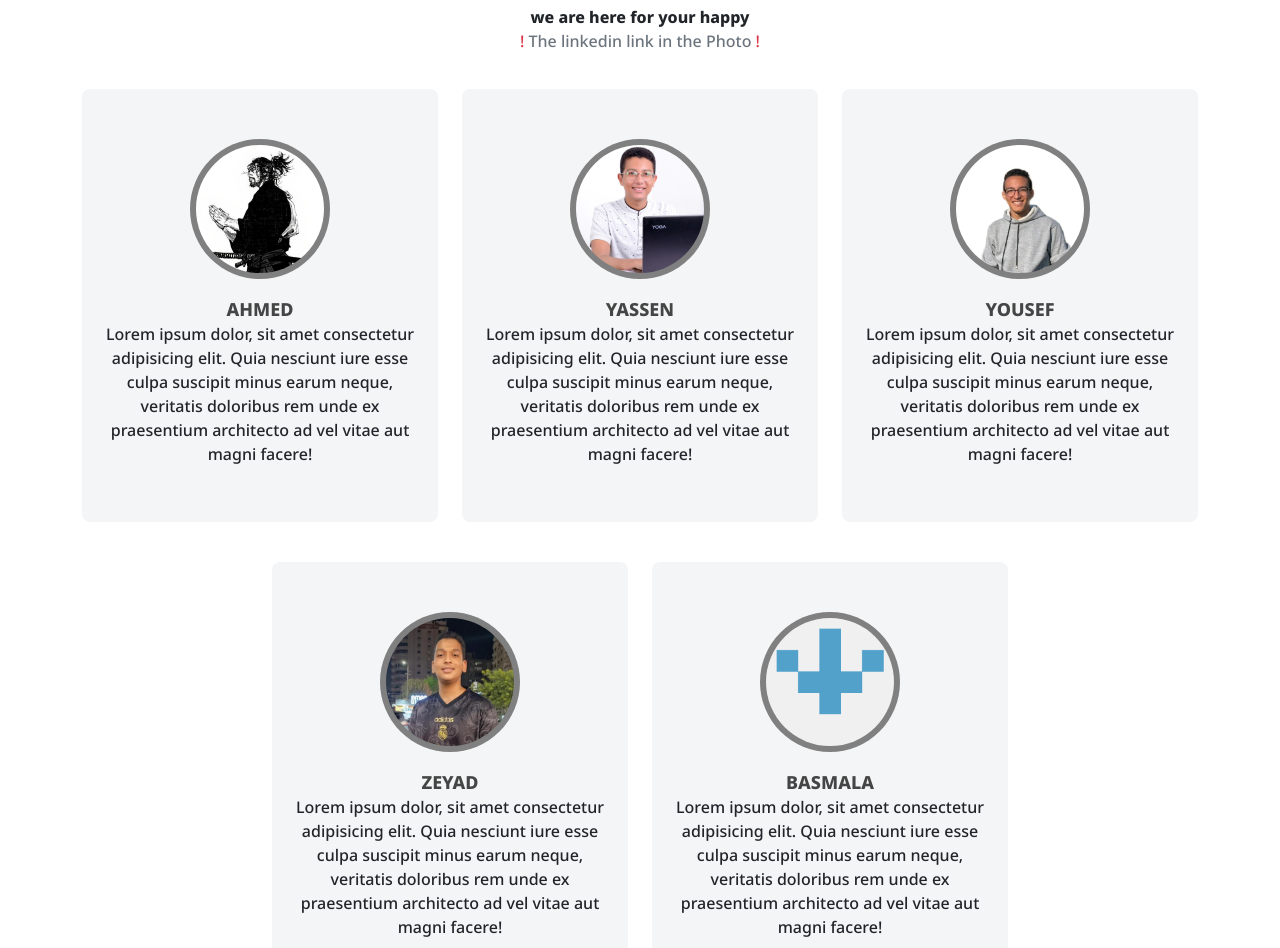
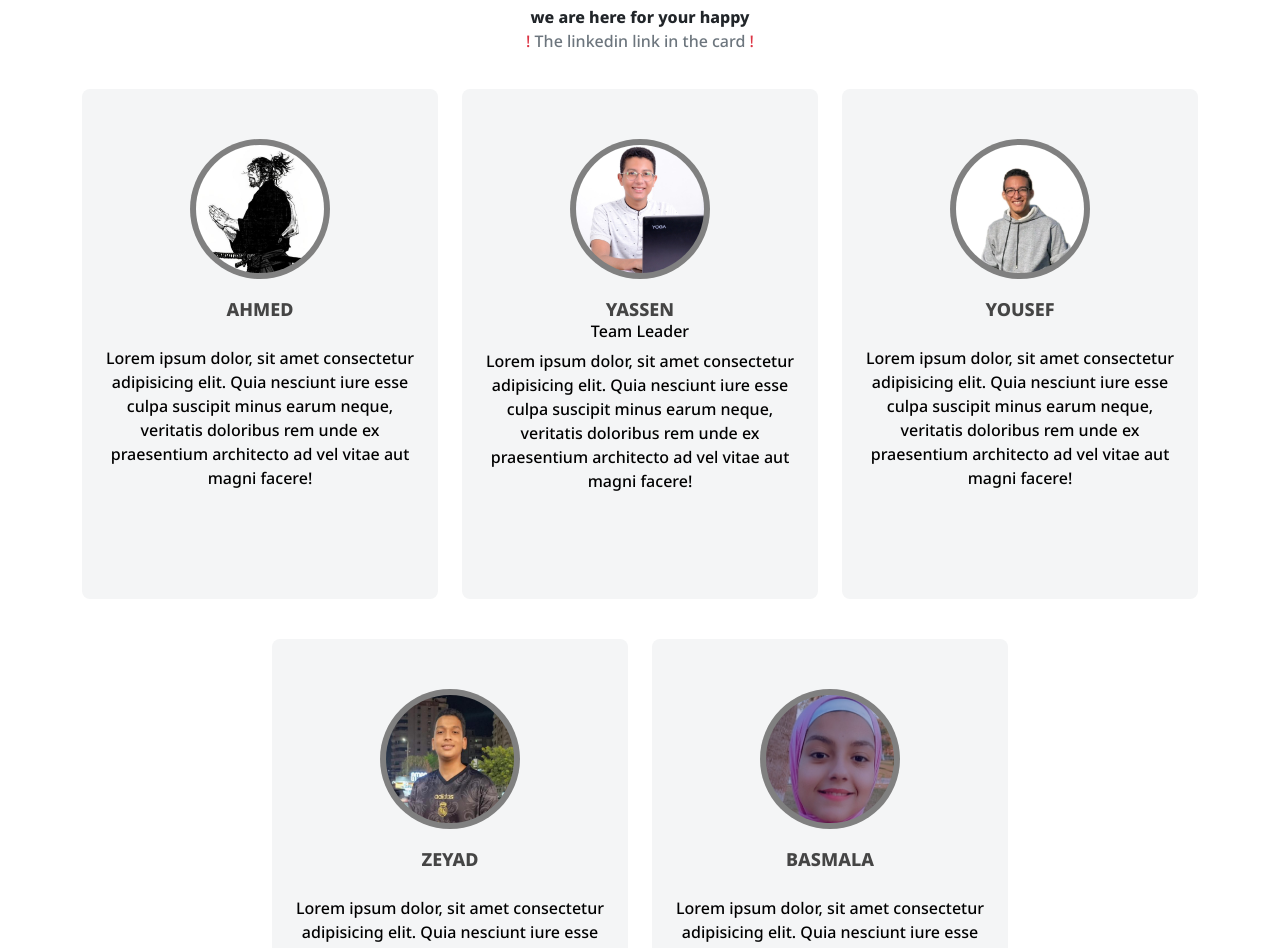
Before and after one commit to YassenMohamedRashad/Metromart, a React (Create React App) app: page /Metromart/aboutus in a window 1280 px wide. Shown: the part 220-1168 px from the top of the page. Built offline with nearby package versions, Linux system fonts and the light colour scheme.

Commit message:
some edit for about us page

```diff
--- a/src/Components/Aboutus.jsx
+++ b/src/Components/Aboutus.jsx
@@ -4,7 +4,7 @@ import Yassen from "../assets/images/yassen.jpeg"
 import Othman from "../assets/images/othman.jpeg"
 import Fo2sh from "../assets/images/FO2SH.jpeg"
 import Zeyad from "../assets/images/Zeyad.jpeg"
-import Basmala from "../assets/images/Basmala.png"
+import Basmala from "../assets/images/Basmala.jpg"
 
 
 function Aboutus() {
@@ -22,91 +22,88 @@ function Aboutus() {
                             <b>we are here for your happy</b>
 
                             <br />
-                            <span className="text-secondary"><span className="text-danger">!</span> The linkedin link in the Photo <span className="text-danger">!</span></span>
+                            <span className="text-secondary"><span className="text-danger">!</span> The linkedin link in the card <span className="text-danger">!</span></span>
                         </p>
                     </div>
 
                     <div className="col-sm-6 col-md-4">
-                        <div className="team-item">
+                        <a href="https://eg.linkedin.com/in/ahmed-ali-othman-5b503324a">
 
-                            <a href="https://eg.linkedin.com/in/ahmed-ali-othman-5b503324a">
+                            <div className="team-item ho">
+
                                 <img className="team-img" src={Othman} alt="" />
-                            </a>
 
-                            <h3>Ahmed</h3>
+                                <h3>Ahmed</h3><br />
 
                                 <div className="team-info">
                                     <p>Lorem ipsum dolor, sit amet consectetur adipisicing elit. Quia nesciunt iure esse culpa suscipit minus earum neque, veritatis doloribus rem unde ex praesentium architecto ad vel vitae aut magni facere!</p>
                                 </div>
 
                             </div>
+                        </a>
                     </div>
 
                     <div className="col-sm-6 col-md-4">
-                        <div className="team-item">
-
                         <a href="https://www.linkedin.com/in/yassenmohamedrashad?utm_source=share&utm_campaign=share_via&utm_content=profile&utm_medium=android_app">
+                            <div className="team-item ho">
                                 <img className="team-img" src={Yassen} alt="" />
-                            </a>
 
                                 <h3>Yassen</h3>
+                                <h6>Team Leader</h6>
 
                                 <div className="team-info">
                                     <p>Lorem ipsum dolor, sit amet consectetur adipisicing elit. Quia nesciunt iure esse culpa suscipit minus earum neque, veritatis doloribus rem unde ex praesentium architecto ad vel vitae aut magni facere!</p>
                                 </div>
 
                             </div>
+                        </a>
                     </div>
 
                     <div className="col-sm-6 col-md-4">
-                        <div className="team-item">
+                        <a href="https://www.linkedin.com/in/yousef-ahmed-fouad-abdullatif-95b7ba288/">
+                            <div className="team-item ho">
+                                <img className="team-img" src={Fo2sh} alt="" />
 
-                            <a href="https://www.linkedin.com/in/yousef-ahmed-fouad-abdullatif-95b7ba288/">
-                                <img className="team-img" src={Fo2sh} alt="" />
-                            </a>
-
-                            <h3>Yousef</h3>
+                                <h3>Yousef</h3><br />
 
                                 <div className="team-info">
                                     <p>Lorem ipsum dolor, sit amet consectetur adipisicing elit. Quia nesciunt iure esse culpa suscipit minus earum neque, veritatis doloribus rem unde ex praesentium architecto ad vel vitae aut magni facere!</p>
                                 </div>
-
                             </div>
+                        </a>
                     </div>
                 </div>
 
                 <div className="row">
+
                     <div className="col-2"></div>
+
                     <div className="col-sm-6 col-md-4">
-                        <div className="team-item">
+                        <a href="http://www.linkedin.com/in/zeyad-hyman-227746297">
+                            <div className="team-item ho">
+                                <img className="team-img" src={Zeyad} alt="" />
 
-                            <a href="http://www.linkedin.com/in/zeyad-hyman-227746297">
-                                <img className="team-img" src={Zeyad} alt="" />
-                            </a>
-
-                            <h3>Zeyad</h3>
+                                <h3>Zeyad</h3><br />
 
                                 <div className="team-info">
                                     <p>Lorem ipsum dolor, sit amet consectetur adipisicing elit. Quia nesciunt iure esse culpa suscipit minus earum neque, veritatis doloribus rem unde ex praesentium architecto ad vel vitae aut magni facere!</p>
                                 </div>
-
                             </div>
+                        </a>
                     </div>
 
                     <div className="col-sm-6 col-md-4">
-                        <div className="team-item">
+                        <a href="https://www.linkedin.com/in/basmala-magdy-993869230">
+                            <div className="team-item ho">
+                                <img className="team-img" src={Basmala} alt="" />
 
-                            <a href="https://www.linkedin.com/in/yassenmohamedrashad?utm_source=share&utm_campaign=share_via&utm_content=profile&utm_medium=android_app">
-                                <img className="team-img" src={Basmala} alt="" />
-                            </a>
-
-                            <h3>Basmala</h3>
+                                <h3>Basmala</h3><br />
 
                                 <div className="team-info">
                                     <p>Lorem ipsum dolor, sit amet consectetur adipisicing elit. Quia nesciunt iure esse culpa suscipit minus earum neque, veritatis doloribus rem unde ex praesentium architecto ad vel vitae aut magni facere!</p>
                                 </div>
-
                             </div>
+                        </a>
                     </div>
                 </div>
 
--- a/src/assets/css/Aboutus.css
+++ b/src/assets/css/Aboutus.css
@@ -52,3 +52,16 @@
     background-color:gray;
     border-radius: 50%;
 }
+
+.ho{
+    height: 510px;
+}
+
+.he{
+    height: 400px;
+}
+
+a{
+    text-decoration: none;
+    color: #000;
+}
```
Also changed, not shown: src/assets/images/Basmala.jpg (added), src/assets/images/Basmala.png (deleted). Lines whose indentation alone changed are shown as unchanged.
